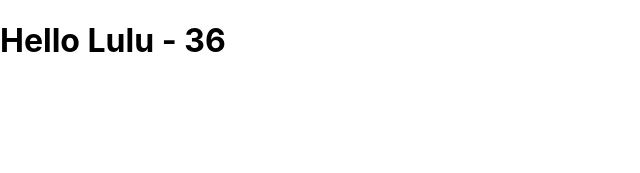
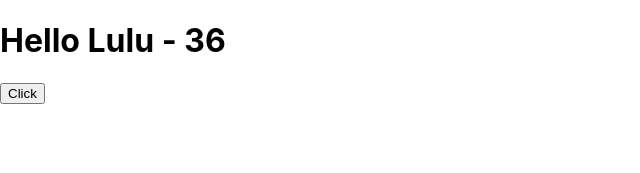
Before and after one commit to croulu/hooks_react, a React (Create React App) app: page / in a window 1280 px wide. Shown: the top 173 px of the page, without its empty margins (0-640 px from the left). Built offline with nearby package versions, Linux system fonts and the light colour scheme.

Commit message:
changer le state

```diff
--- a/src/App.js
+++ b/src/App.js
@@ -7,10 +7,18 @@ class App extends Component {
         age: 36
     }
 
+    handleClick = () => {
+        const name = this.state.name === 'Lulu' ? 'Antho' : 'Lulu'
+        this.setState({name})
+    }
+
     render() {
         const {name, age} = this.state
         return (
-            <h1>Hello {name} - {age}</h1>
+            <>
+                <h1>Hello {name} - {age}</h1>
+                <button onClick={this.handleClick}>Click</button>
+            </>
         )
     }
 }
```
